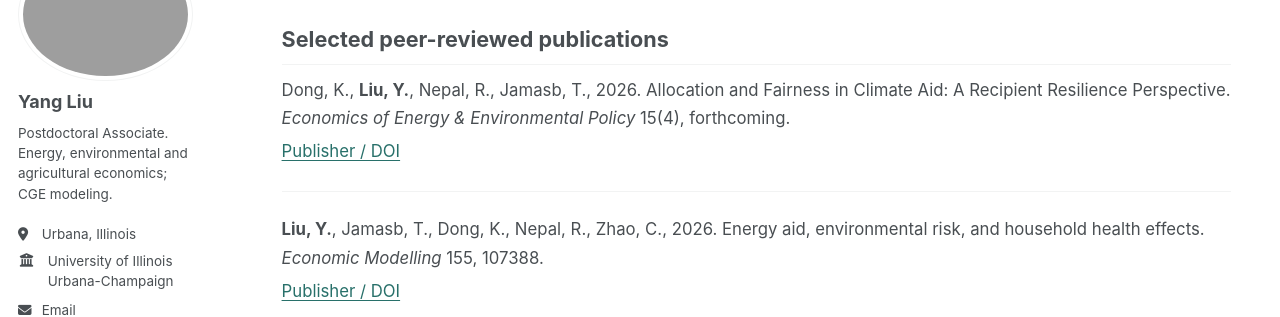
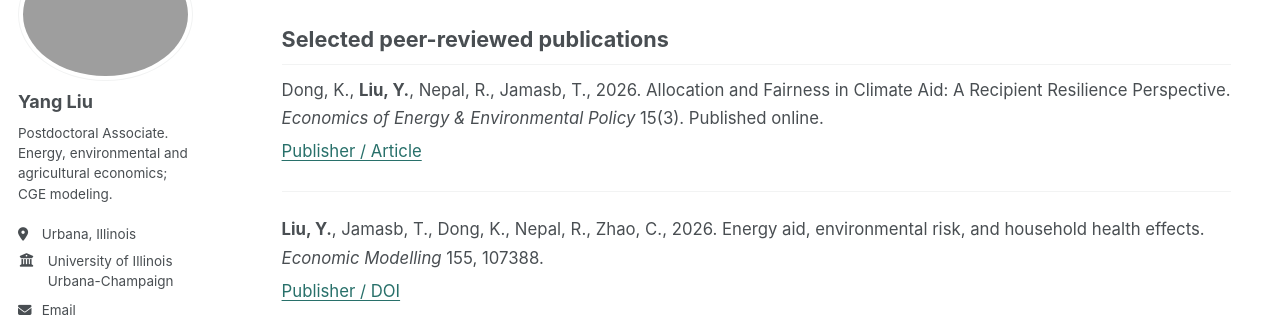
Before and after one commit to atYangLiu/atYangLiu.github.io, a Jekyll site: the page built from _pages/research.md, in a window 1280 px wide and 900 px high, scrolled down 406 px. Shown: the part 152-469 px from the top of the window. Built offline with Jekyll 4.4.1, drawn with Linux system fonts in a browser that asks for light colours; a script bundle is joined from its source files by our own code; a style sheet for code colours, icons or effects is not loaded.

Commit message:
Update EEEP article to published online with verified publisher link

```diff
--- a/_data/research_publications.json
+++ b/_data/research_publications.json
@@ -1,8 +1,9 @@
 [
   {
     "year": 2026,
-    "citation": "Dong, K., <strong>Liu, Y.</strong>, Nepal, R., Jamasb, T., 2026. Allocation and Fairness in Climate Aid: A Recipient Resilience Perspective. <em>Economics of Energy &amp; Environmental Policy</em> 15(4), forthcoming.",
-    "doi": "10.5547/2160-5890.15.4.kdon"
+    "citation": "Dong, K., <strong>Liu, Y.</strong>, Nepal, R., Jamasb, T., 2026. Allocation and Fairness in Climate Aid: A Recipient Resilience Perspective. <em>Economics of Energy &amp; Environmental Policy</em> 15(3). Published online.",
+    "doi": "10.5547/2160-5890.15.3.kdon",
+    "url": "https://eeep.iaee.org/allocation-and-fairness-in-climate-aida-recipient-resilience-perspective/"
   },
   {
     "year": 2026,
--- a/_pages/research.md
+++ b/_pages/research.md
@@ -27,7 +27,7 @@ redirect_from:
 {% for paper in site.data.research_publications %}
 <div class="research-entry">
 <p>{{ paper.citation }}</p>
-{% if paper.doi %}<p class="research-links"><a href="https://doi.org/{{ paper.doi }}">Publisher / DOI</a></p>{% endif %}
+{% if paper.url %}<p class="research-links"><a href="{{ paper.url }}">Publisher / Article</a></p>{% elsif paper.doi %}<p class="research-links"><a href="https://doi.org/{{ paper.doi }}">Publisher / DOI</a></p>{% endif %}
 </div>
 {% endfor %}
 </div>
```
Also changed, not shown: _pages/cv.md (+3 -3 lines), 1 other file.
